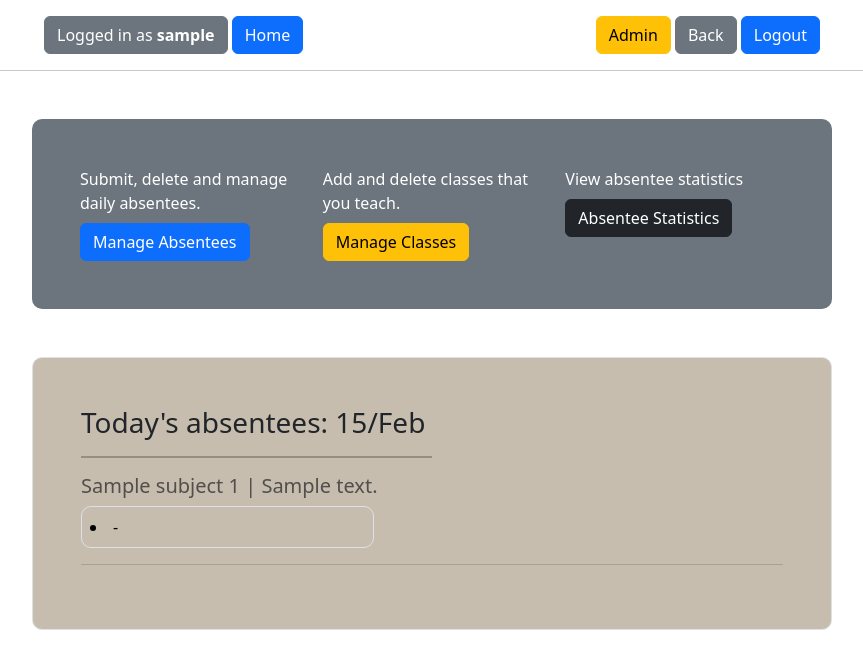
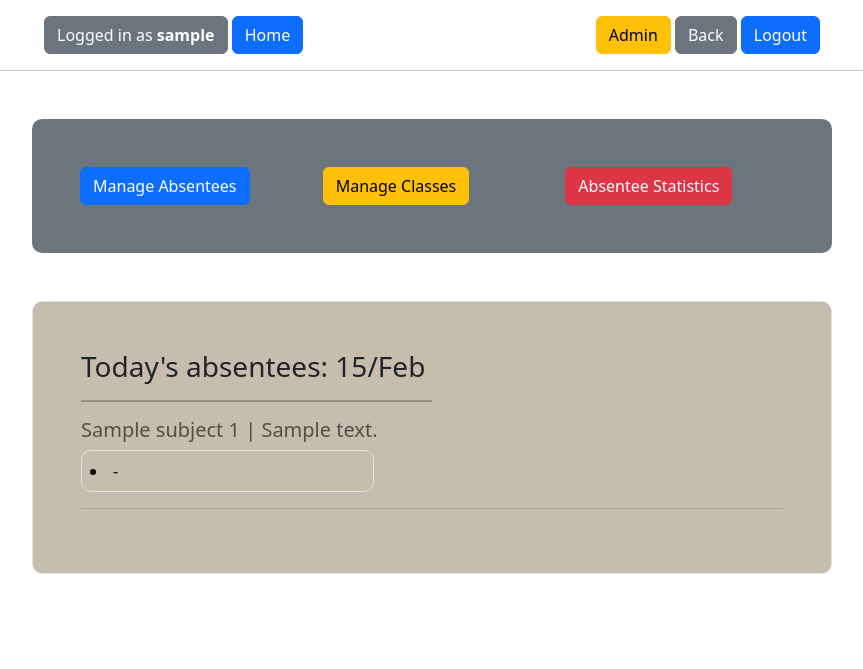
Before and after one commit to mrcoetzee/lesson-absentee-v2, a Django app: page /home/ in a window 1280 px wide. Shown: the top 669 px of the page, without its empty margins (208-1071 px from the left). Run offline with Django 5.2, Linux system fonts and the light colour scheme; a user stored in the database is signed in; tables that the repository leaves empty hold one stand-in row (values such as "Sample post"); some libraries are stand-ins or nearby versions.

Commit message:
15 feb v1

```diff
--- a/base/models.py
+++ b/base/models.py
@@ -66,7 +66,7 @@ class Learner(models.Model):
 
 
 class LearnerClass(models.Model):
-    created = models.DateTimeField(auto_now_add=True)
+    created = models.DateTimeField()
     classunit = models.ForeignKey(ClassUnit, on_delete=models.SET_NULL, null=True)
     learner = models.ForeignKey(Learner, on_delete=models.SET_NULL, null=True)
     lesson_no=models.CharField(max_length=1, null=True)
--- a/base/templates/base/home.html
+++ b/base/templates/base/home.html
@@ -51,6 +51,7 @@ input[type="hidden"] {
     background-color: #c0d6e4;
 }
 
+
 </style>
 
 <form action="{% url 'home' %}" method="post">
@@ -61,27 +62,16 @@ input[type="hidden"] {
 <!------------------------------------------------------------------------------------------------------>
     <div class="container p-5 my-5 bg-secondary text-white ">
         <div class="row">
-            <!--Manage Absentees Button-->
-            <div class="container col">
-                <label for="btnAbsentees" class="form-label">Submit, delete and manage daily absentees.</label>
-                <br/>
+            <div class=" col">
                 <button type="submit" class="btn btn-primary" name="btnAbsentees", value="Absentees">Manage Absentees</button>
             </div>
-            <!------------------------------------------------------------------------------------------>
-            <!--Manage Classes Button-->
-            <div class="container col">
-                <label for="btnAbsentees" class="form-label">Add and delete classes that you teach.</label>
-                <br/>
+            <div class=" col">
                 <button type="submit" class="btn btn-warning" value="Classes", name="btnClasses">Manage Classes</button>
             </div>
-            <!------------------------------------------------------------------------------------------>
-            <!--Statistics Button-->
             {% if current_user.is_superuser %}
-            <div class="container col">
-                <label for="btnAbsentees" class="form-label">View absentee statistics</label>
-                <br/>
-                <button type="submit" class="btn btn-dark" value="Stats", name="btnStats">Absentee Statistics</button>
-            </div>
+                <div class=" col">
+                    <button type="submit" class="btn btn-danger" value="Stats" name="btnStats" id="btnStats">Absentee Statistics</button>
+                </div>
             {% endif %}
         </div>
     </div>
--- a/base/views/login_view.py
+++ b/base/views/login_view.py
@@ -21,7 +21,7 @@ def index(request):
                 messages.warning(request, "Teacher code or password is incorrect")
             elif teacher is not None:
                 login(request, teacher)
-                return redirect('home')
+                return redirect('manage_absentees')
 
 
         '''
--- a/base/views/submit_absentees_view.py
+++ b/base/views/submit_absentees_view.py
@@ -46,7 +46,8 @@ def submit_absentees(request, classpk, lessonnum):
             if learner:
 
                 try:
-                    new_absentee= LearnerClass(learner=learner, classunit=obj_class,lesson_no=lessonnum)
+                    new_absentee= LearnerClass(learner=learner, classunit=obj_class,lesson_no=lessonnum\
+                                               ,created=request.session['date_absentee'])
                     new_absentee.save()
                     messages.success(request, 'Learner successfully added')
                 except Exception as e:
```
Also changed, not shown: base/templates/base/manage_absentees.html (+48 -21 lines), base/views/absentees_view.py (+13 -1 lines), base/migrations/0009_alter_learnerclass_created.py (added).
